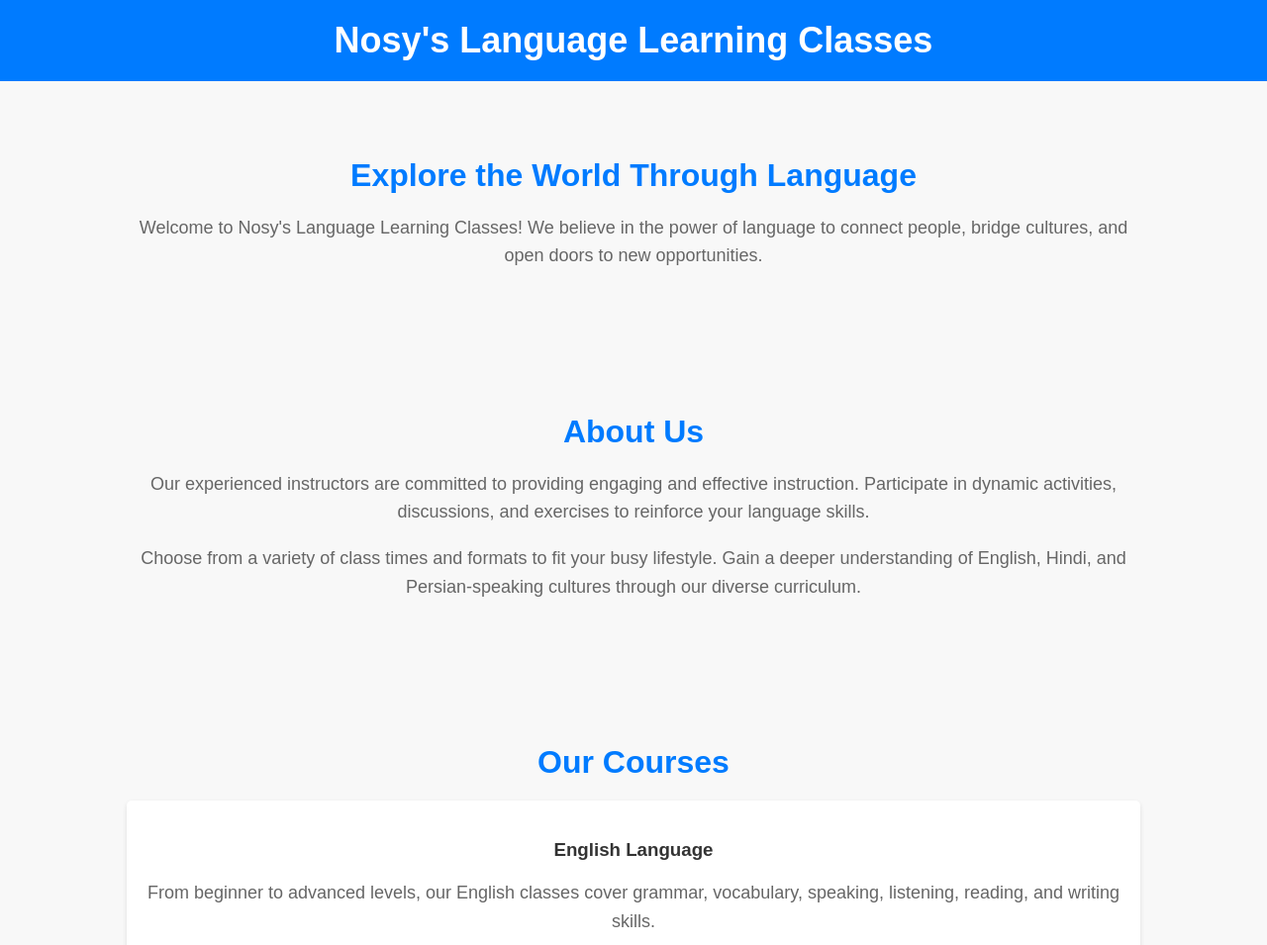
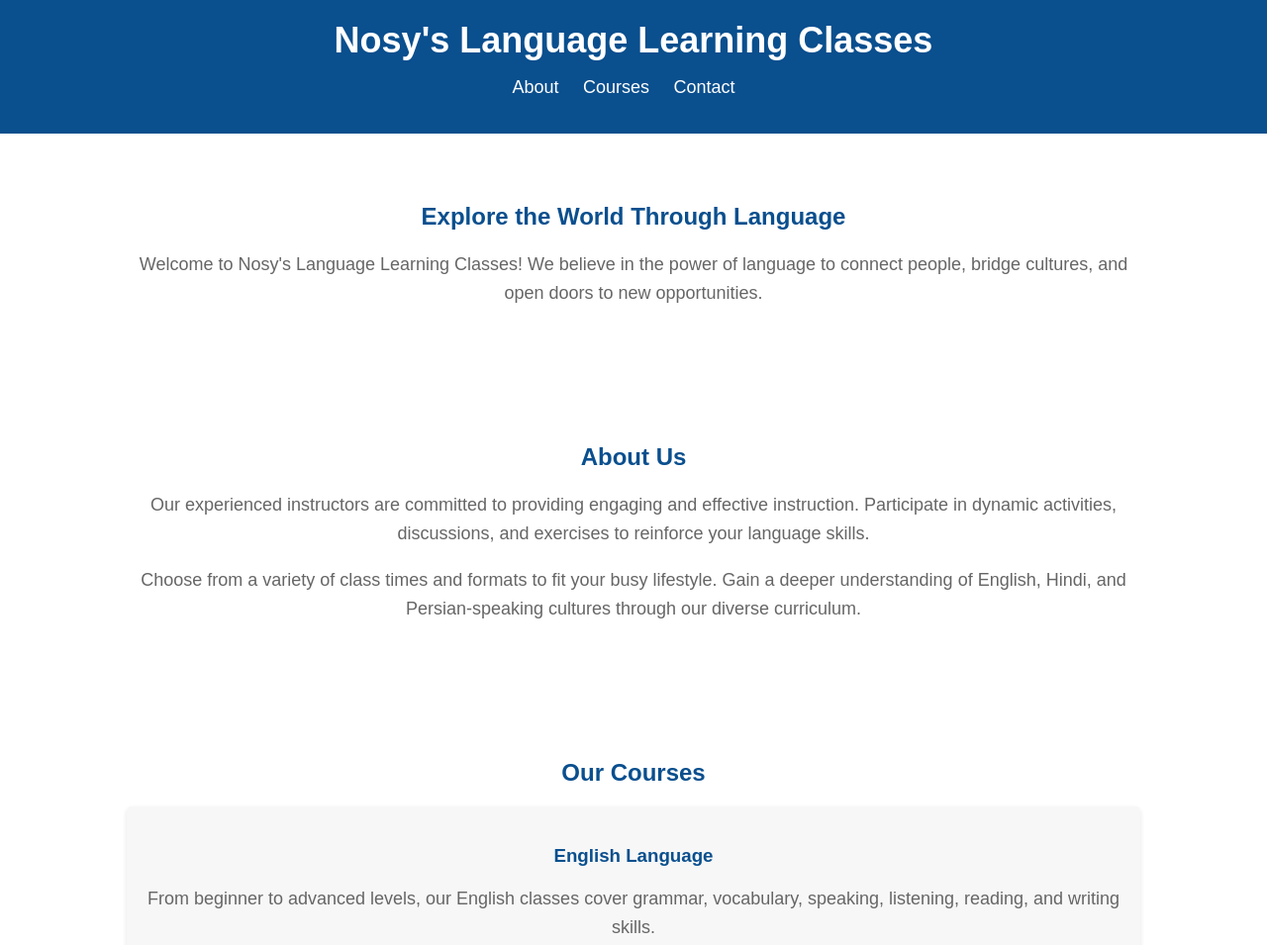
Before and after one commit to orybossman/nosy-english-class, a plain HTML site: page index.html in a window 1280 px wide. Shown: the top 955 px of the page at 99% size. Drawn offline with Linux system fonts and the light colour scheme.

Commit message:
Update index.html

```diff
--- a/index.html
+++ b/index.html
@@ -4,25 +4,22 @@
     <meta charset="UTF-8">
     <meta name="viewport" content="width=device-width, initial-scale=1.0">
     <title>Nosy's Language Learning Classes</title>
-    <link rel="stylesheet" href="styles.css">
     <style>
-        /* Additional CSS styles */
+        /* General Styles */
         body {
             font-family: Arial, sans-serif;
             margin: 0;
             padding: 0;
-            background-color: #f8f8f8;
-            color: #333;
         }
         header {
-            background-color: #007bff;
+            background-color: #0a4f8e;
+            color: white;
             padding: 20px 0;
             text-align: center;
         }
         header h1 {
             margin: 0;
             font-size: 36px;
-            color: #fff;
         }
         nav ul {
             list-style-type: none;
@@ -34,7 +31,7 @@
         }
         nav ul li a {
             text-decoration: none;
-            color: #fff;
+            color: white;
             font-size: 18px;
         }
         section {
@@ -46,7 +43,7 @@
             margin: auto;
         }
         h2 {
-            color: #007bff;
+            color: #0a4f8e;
         }
         p {
             font-size: 18px;
@@ -55,18 +52,18 @@
         }
         .course {
             margin-bottom: 40px;
-            background-color: #fff;
+            background-color: #f7f7f7;
             padding: 20px;
             border-radius: 5px;
             box-shadow: 0 2px 5px rgba(0, 0, 0, 0.1);
         }
         .course h3 {
-            color: #333;
+            color: #0a4f8e;
             margin-bottom: 10px;
         }
         footer {
-            background-color: #007bff;
-            color: #fff;
+            background-color: #0a4f8e;
+            color: white;
             padding: 20px 0;
             text-align: center;
         }
@@ -75,9 +72,8 @@
             font-size: 18px;
         }
         .image-container {
-            display: flex;
-            justify-content: center;
-            margin-bottom: 20px;
+            margin: 50px auto;
+            max-width: 800px;
         }
         .image-container img {
             max-width: 100%;
@@ -89,6 +85,13 @@
     <header>
         <div class="container">
             <h1>Nosy's Language Learning Classes</h1>
+            <nav>
+                <ul>
+                    <li><a href="#about">About</a></li>
+                    <li><a href="#courses">Courses</a></li>
+                    <li><a href="#contact">Contact</a></li>
+                </ul>
+            </nav>
         </div>
     </header>
     <section id="hero">
```
